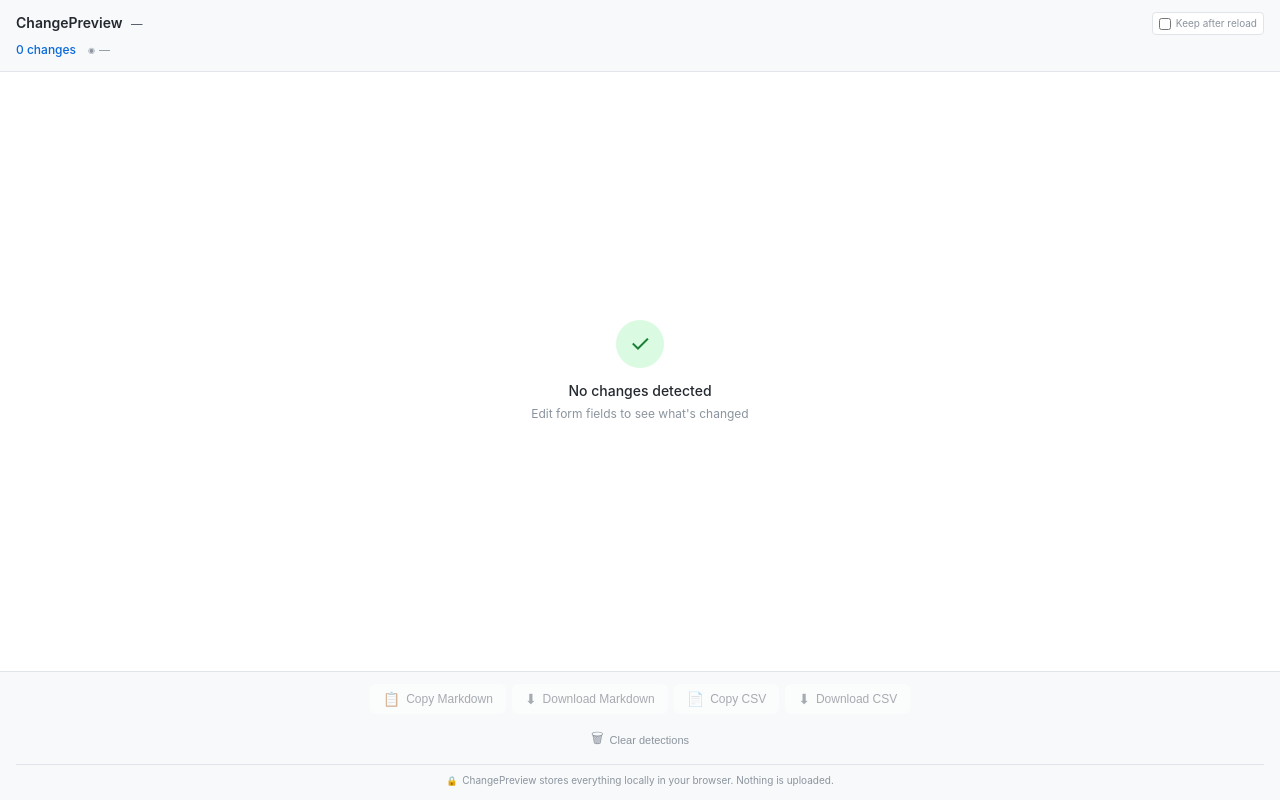
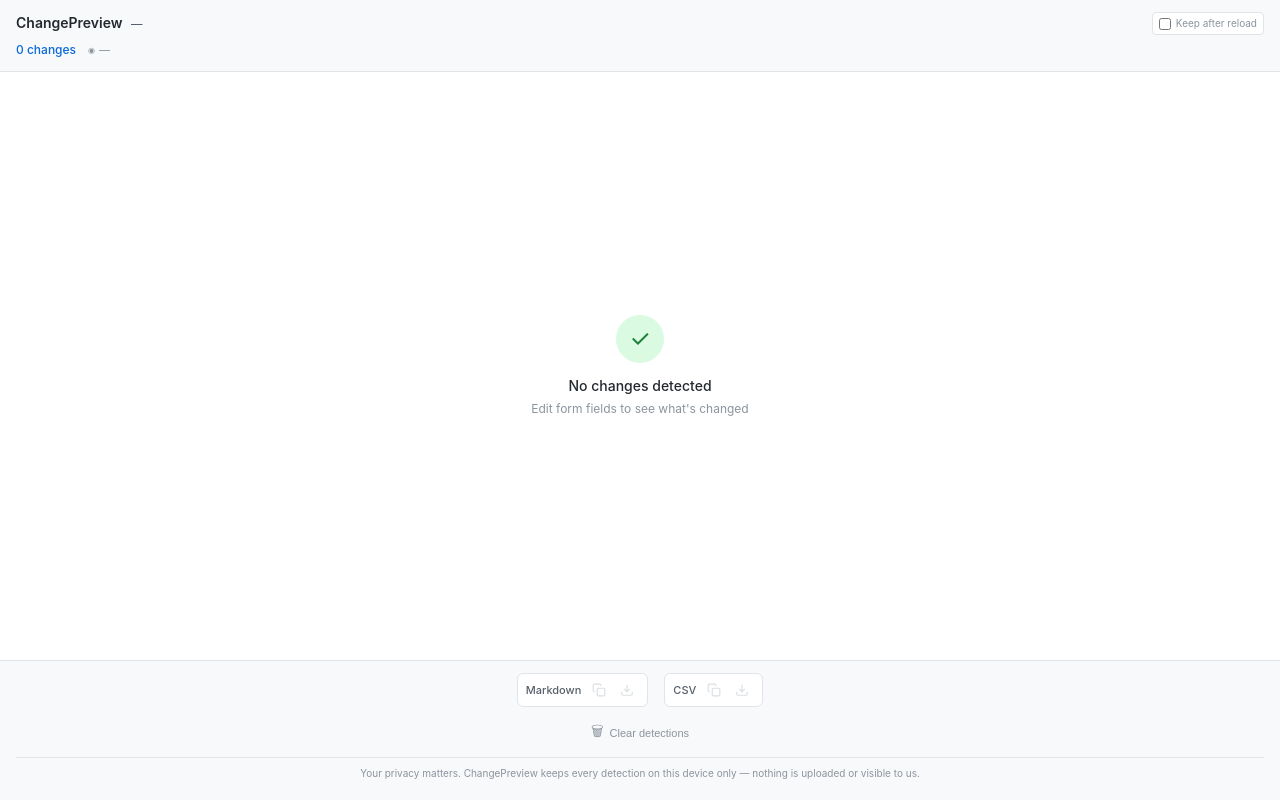
Before and after one commit to AliTahir-101/change-preview-oss, a browser extension: page panel/panel.html in a window 1280 px wide. Drawn offline with Linux system fonts and the light colour scheme.

Commit message:
CRITICAL FIX: Prevent detection resurrection after Clear
Root cause of Keep→Reload→Reapply→Clear resurrection bug:
1. After Reapply, setFieldValue() dispatched input/change events
2. These triggered debounced notifyPanel() after 300ms
3. Content script compared applied values vs OLD baseline → appeared dirty
4. Panel's FIELDS_UPDATE handler saved dirty data back to storage
5. Even if Clear ran, the debounced notification would resurrect data

Also: after Clear, the old boolean flag justCleared expired too quickly,
allowing periodic refreshData (2000ms) to reload from storage.

Fixes in content/content.js:
- Replace suppressNotify boolean with timestamp-based suppressUntil
- isSuppressed() and suppressFor(ms) functions for reliable timing
- CLEAR_BASELINE now suppresses for 3000ms
- APPLY_CHANGES now:
  - Suppresses for 1000ms during apply
  - Re-baselines after 100ms so applied values become new baseline
  - This prevents applied values from appearing as 'dirty'
- Added regression comment documenting Keep→Reload→Reapply→Clear sequence

Fixes in panel/panel.js:
- Replace justCleared boolean with timestamp-based clearedUntil
- isCleared() and setClearedFor(ms) functions
- clearDetections() now blocks for 5000ms (covers 2x refresh interval)
- FIELDS_UPDATE handler double-checks isCleared() before storage save
- reapplyChanges() no longer calls refreshData() after apply
  - Instead updates UI to show 0 changes immediately
  - Lets content script settle with new baseline

Single-field 'collapse' fix:
- After Reapply, content script re-baselines (applied = baseline)
- After Clear, content script re-baselines (current = baseline)
- Future edits are properly tracked per-field against correct baseline

Footer UX update:
- Grouped export controls: [Markdown: copy|download] [CSV: copy|download]
- Icon-only buttons with aria-labels and titles for accessibility
- Neutral style, highlight on hover
- Warmer privacy disclaimer:
  'Your privacy matters. ChangePreview keeps every detection on this
  device only — nothing is uploaded or visible to us.'

Co-authored-by: Ali Tahir <AliTahir-101@users.noreply.github.com>

```diff
--- a/panel/panel.css
+++ b/panel/panel.css
@@ -441,30 +441,58 @@ body {
   background: var(--bg-secondary);
 }
 
-.export-actions {
+.export-groups {
   display: flex;
-  flex-wrap: wrap;
   justify-content: center;
-  gap: 6px;
+  gap: 16px;
   margin-bottom: 10px;
 }
 
-.btn-export {
+.export-group {
+  display: flex;
+  align-items: center;
+  gap: 4px;
+  padding: 4px 8px;
   background: var(--bg);
-  color: var(--text-secondary);
   border: 1px solid var(--border);
-  font-size: 11px;
-  padding: 5px 8px;
+  border-radius: 6px;
 }
 
-.btn-export:hover:not(:disabled) {
+.export-label {
+  font-size: 11px;
+  font-weight: 500;
+  color: var(--text-secondary);
+  margin-right: 2px;
+}
+
+.export-btn {
+  display: inline-flex;
+  align-items: center;
+  justify-content: center;
+  width: 24px;
+  height: 24px;
+  padding: 0;
+  border: none;
+  background: transparent;
+  color: var(--text-muted);
+  border-radius: 4px;
+  cursor: pointer;
+  transition: all 0.15s ease;
+}
+
+.export-btn:hover:not(:disabled) {
   background: var(--bg-secondary);
   color: var(--text);
-  border-color: var(--text-muted);
 }
 
-.btn-export:disabled {
-  opacity: 0.4;
+.export-btn:disabled {
+  opacity: 0.3;
+  cursor: not-allowed;
+}
+
+.export-btn svg {
+  width: 14px;
+  height: 14px;
 }
 
 .reapply-row {
@@ -586,14 +614,10 @@ body {
   font-size: 10px;
   color: var(--text-muted);
   text-align: center;
-  padding-top: 8px;
+  padding: 8px 12px;
   border-top: 1px solid var(--border);
   margin-top: 8px;
-}
-
-.footer-disclaimer .lock-icon {
-  font-size: 9px;
-  margin-right: 2px;
+  line-height: 1.4;
 }
 
 .confirm-dialog {
--- a/panel/panel.html
+++ b/panel/panel.html
@@ -50,19 +50,35 @@
     </main>
 
     <footer class="footer">
-      <div class="export-actions">
-        <button class="btn btn-export" id="copyMarkdown" disabled>
-          <span class="btn-icon">📋</span> Copy Markdown
-        </button>
-        <button class="btn btn-export" id="downloadMarkdown" disabled>
-          <span class="btn-icon">⬇</span> Download Markdown
-        </button>
-        <button class="btn btn-export" id="copyCsv" disabled>
-          <span class="btn-icon">📄</span> Copy CSV
-        </button>
-        <button class="btn btn-export" id="downloadCsv" disabled>
-          <span class="btn-icon">⬇</span> Download CSV
-        </button>
+      <div class="export-groups">
+        <div class="export-group">
+          <span class="export-label">Markdown</span>
+          <button class="export-btn" id="copyMarkdown" disabled title="Copy Markdown" aria-label="Copy Markdown">
+            <svg viewBox="0 0 24 24" width="14" height="14" fill="none" stroke="currentColor" stroke-width="2">
+              <rect x="9" y="9" width="13" height="13" rx="2"/>
+              <path d="M5 15H4a2 2 0 01-2-2V4a2 2 0 012-2h9a2 2 0 012 2v1"/>
+            </svg>
+          </button>
+          <button class="export-btn" id="downloadMarkdown" disabled title="Download Markdown" aria-label="Download Markdown">
+            <svg viewBox="0 0 24 24" width="14" height="14" fill="none" stroke="currentColor" stroke-width="2">
+              <path d="M21 15v4a2 2 0 01-2 2H5a2 2 0 01-2-2v-4M7 10l5 5 5-5M12 15V3"/>
+            </svg>
+          </button>
+        </div>
+        <div class="export-group">
+          <span class="export-label">CSV</span>
+          <button class="export-btn" id="copyCsv" disabled title="Copy CSV" aria-label="Copy CSV">
+            <svg viewBox="0 0 24 24" width="14" height="14" fill="none" stroke="currentColor" stroke-width="2">
+              <rect x="9" y="9" width="13" height="13" rx="2"/>
+              <path d="M5 15H4a2 2 0 01-2-2V4a2 2 0 012-2h9a2 2 0 012 2v1"/>
+            </svg>
+          </button>
+          <button class="export-btn" id="downloadCsv" disabled title="Download CSV" aria-label="Download CSV">
+            <svg viewBox="0 0 24 24" width="14" height="14" fill="none" stroke="currentColor" stroke-width="2">
+              <path d="M21 15v4a2 2 0 01-2 2H5a2 2 0 01-2-2v-4M7 10l5 5 5-5M12 15V3"/>
+            </svg>
+          </button>
+        </div>
       </div>
       <div class="reapply-row hidden" id="reapplyRow">
         <button class="btn btn-accent" id="reapplyChanges">
@@ -75,7 +91,7 @@
         </button>
       </div>
       <div class="footer-disclaimer">
-        <span class="lock-icon">🔒</span> ChangePreview stores everything locally in your browser. Nothing is uploaded.
+        Your privacy matters. ChangePreview keeps every detection on this device only — nothing is uploaded or visible to us.
       </div>
     </footer>
 
--- a/panel/panel.js
+++ b/panel/panel.js
@@ -38,7 +38,21 @@ let currentFingerprint = null;
 let persistedData = null;
 let isShowingRestoredData = false;
 let formLooksReset = false;
-let justCleared = false;
+
+/**
+ * Timestamp until which Clear is in effect.
+ * During this window: no storage saves, no storage loads, no UI updates from stale data.
+ * This prevents the "resurrection" bug where detections reappear after Clear.
+ */
+let clearedUntil = 0;
+
+function isCleared() {
+  return Date.now() < clearedUntil;
+}
+
+function setClearedFor(ms) {
+  clearedUntil = Date.now() + ms;
+}
 
 const TYPE_LABELS = {
   'text': 'Text',
@@ -330,7 +344,7 @@ async function copyToClipboard(text, format) {
 }
 
 async function refreshData() {
-  if (justCleared) {
+  if (isCleared()) {
     return;
   }
 
@@ -354,7 +368,7 @@ async function refreshData() {
         formLooksReset = false;
       }
 
-      if (persistEnabled && !liveHasChanges && !justCleared) {
+      if (persistEnabled && !liveHasChanges && !isCleared()) {
         let persisted = await loadPersistedDetections(newFingerprint);
         if (!persisted) {
           const fallback = await loadPersistedByHostPath(response.host, response.path);
@@ -390,7 +404,7 @@ async function refreshData() {
   } catch (err) {
     console.error('Failed to get fields:', err);
 
-    if (justCleared) return;
+    if (isCleared()) return;
 
     const [tab] = await chrome.tabs.query({ active: true, currentWindow: true });
     if (tab?.url && persistEnabled) {
@@ -586,15 +600,27 @@ async function savePersistSetting(enabled) {
 /**
  * Clear detections for the current form.
  *
+ * REGRESSION FIX for Keep→Reload→Reapply→Clear resurrection bug:
+ * After Clear, detections MUST stay at 0 until user makes new edits.
+ *
  * Order of operations (critical for preventing phantom rows):
- * 1. Set justCleared flag to block any incoming FIELDS_UPDATE messages
+ * 1. Set clearedUntil timestamp to block ALL updates for 5 seconds
  * 2. Clear persisted storage for this form (fingerprint + host/path fallbacks)
  * 3. Tell content script to CLEAR_BASELINE (re-snapshot current values as baseline)
  * 4. Reset all panel state flags
  * 5. Update UI to show 0 changes immediately
- * 6. Keep justCleared true long enough to block periodic refreshData and stale messages
  *
- * After clear, the list stays empty until the user actually edits fields again.
+ * The clearedUntil window blocks:
+ * - Stale FIELDS_UPDATE messages from content script
+ * - The periodic refreshData interval (2000ms)
+ * - MutationObserver-triggered updates
+ * - Debounced input events from previous Reapply operation
+ * - Any storage load/save operations
+ *
+ * After the window expires, the list stays empty because:
+ * - Content script baseline === current form values
+ * - Storage is cleared
+ * - Only new real user edits will create new dirty entries
  */
 async function clearDetections() {
   try {
@@ -611,8 +637,8 @@ async function clearDetections() {
       } catch {}
     }
 
-    // Block all updates during and after clear to prevent phantom rows
-    justCleared = true;
+    // Block ALL updates for 5 seconds to prevent resurrection
+    setClearedFor(5000);
 
     // Clear storage for this form
     await clearPersistedDetections(host, path);
@@ -641,16 +667,9 @@ async function clearDetections() {
     updateReapplyVisibility();
 
     showToast('Detections cleared');
-
-    // Keep justCleared true long enough to block:
-    // - Stale FIELDS_UPDATE messages from content script
-    // - The periodic refreshData interval (2000ms)
-    // - Any MutationObserver-triggered updates
-    setTimeout(() => { justCleared = false; }, 2500);
   } catch (err) {
     console.error('Failed to clear detections:', err);
     showToast('Failed to clear');
-    justCleared = false;
   }
 }
 
@@ -678,11 +697,23 @@ async function reapplyChanges() {
         showToast(`Reapplied ${applied} change${applied === 1 ? '' : 's'}`);
       }
 
+      // After Reapply:
+      // - Content script will re-baseline (applied values become new baseline)
+      // - Hide Reapply button since values are now applied
+      // - DO NOT call refreshData() immediately - let content script settle
+      // - Storage still has the snapshot in case user needs to reapply again
       isShowingRestoredData = false;
       formLooksReset = false;
       updateReapplyVisibility();
 
-      await refreshData();
+      // Update UI to show 0 changes since baseline now equals current values
+      // (Content script is re-baselining in the background)
+      if (currentData) {
+        updateUI({
+          ...currentData,
+          dirty: []
+        });
+      }
     }
   } catch (err) {
     console.error('Failed to reapply changes:', err);
@@ -773,8 +804,9 @@ elements.reapplyChanges.addEventListener('click', reapplyChanges);
 
 chrome.runtime.onMessage.addListener((message) => {
   if (message.type === 'FIELDS_UPDATE') {
-    // After Clear, ignore incoming updates to prevent phantom rows from racing
-    if (justCleared) {
+    // After Clear, ignore ALL incoming updates to prevent resurrection
+    // This is critical for the Keep→Reload→Reapply→Clear sequence
+    if (isCleared()) {
       return;
     }
 
@@ -786,7 +818,8 @@ chrome.runtime.onMessage.addListener((message) => {
     if (data.dirty?.length > 0) {
       isShowingRestoredData = false;
       formLooksReset = false;
-      if (persistEnabled) {
+      // Only save to storage if persist is ON and we're not in cleared state
+      if (persistEnabled && !isCleared()) {
         persistedData = { dirty: data.dirty };
         saveDetections(data, currentFingerprint);
       }
```
Also changed, not shown: content/content.js (+42 -11 lines).
